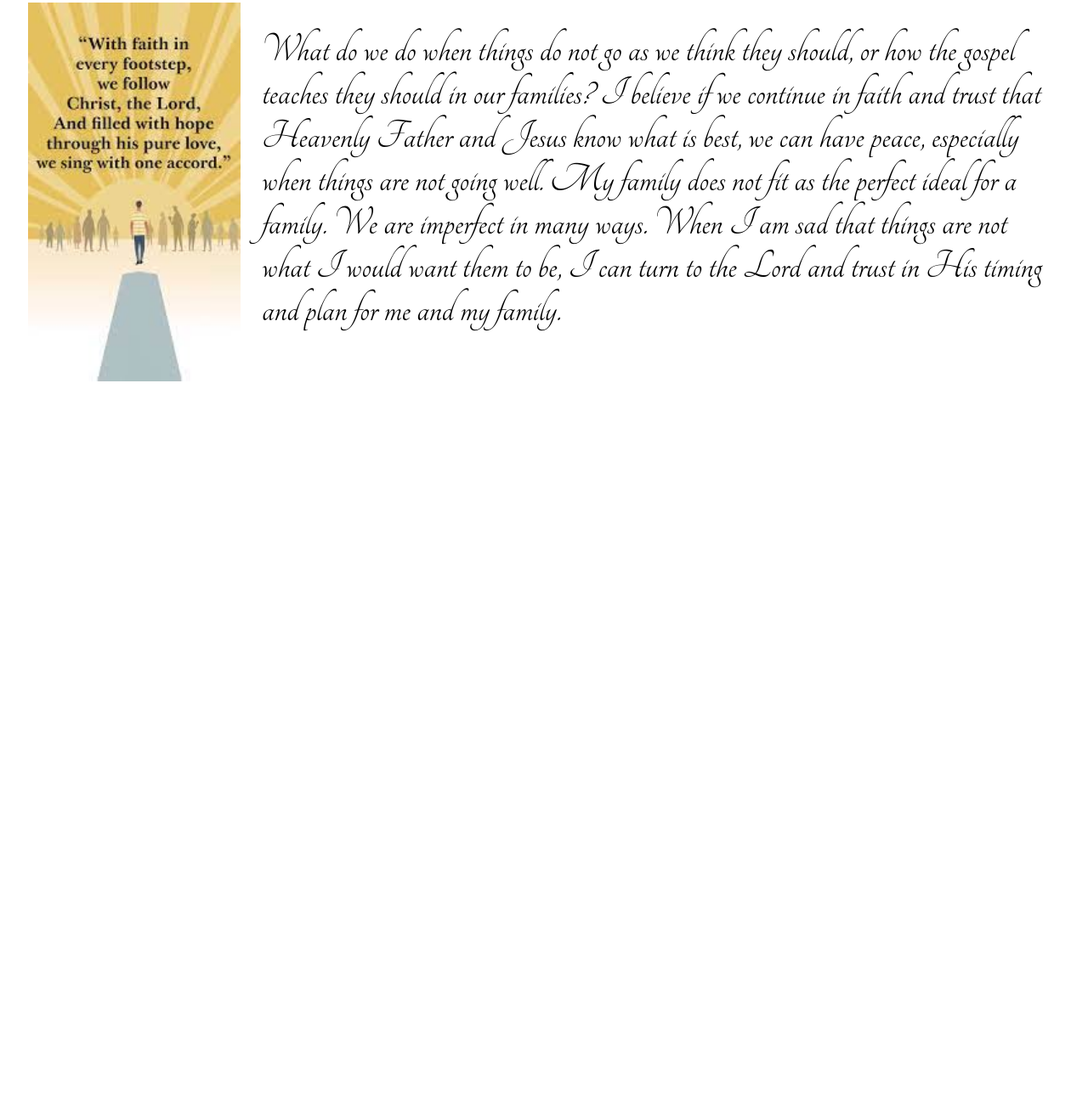
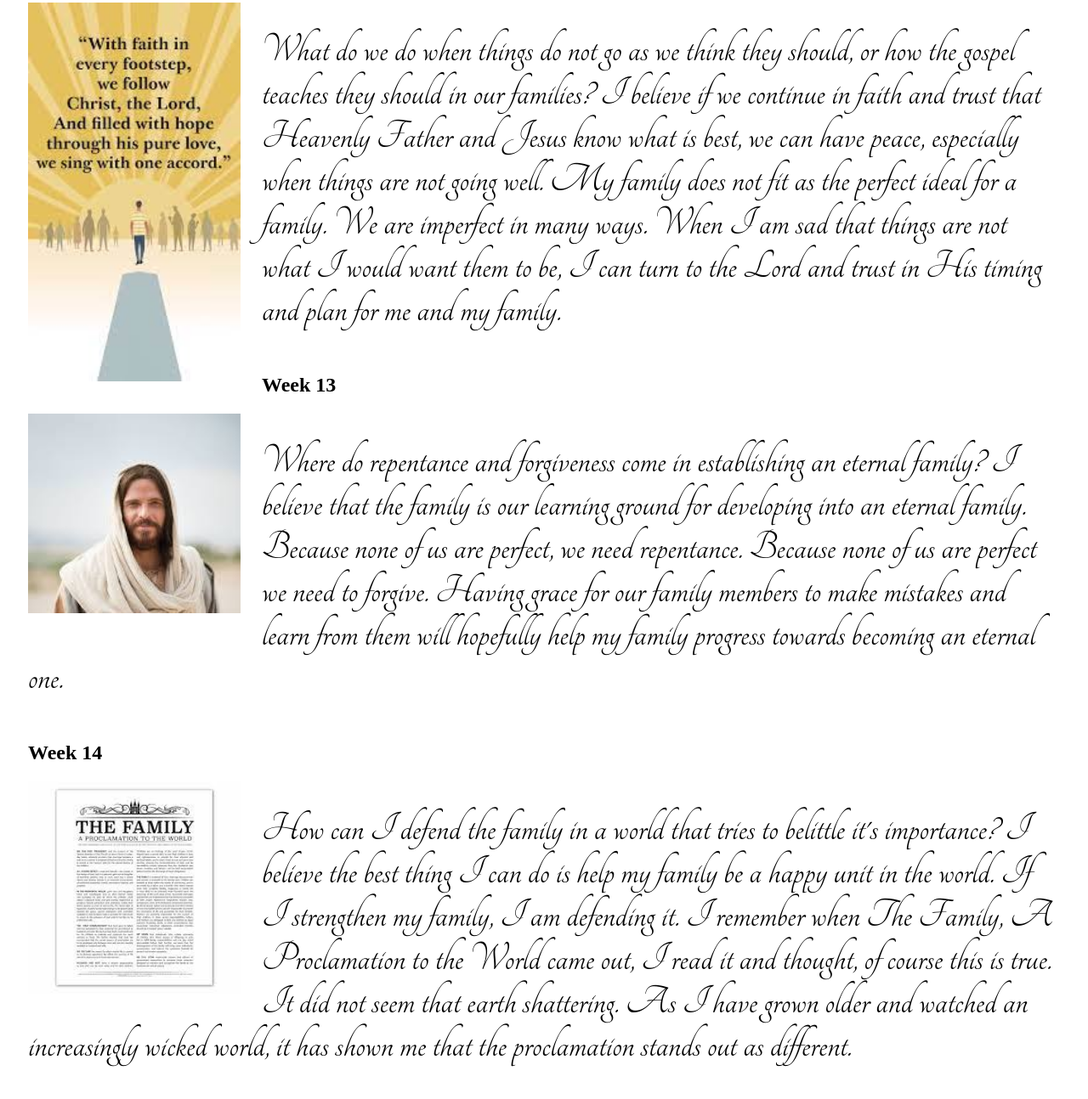
Before and after one commit to jgartside/The_Eternal_Famly, a plain HTML site: page index.html in a window 1280 px wide. Shown: the part 4947-6241 px from the top of the page at 85% size. Before the commit the page ends 5396 px from the top, so only its background shows below. Drawn offline with Linux system fonts and the light colour scheme.

Commit message:
added week 13 and 14

```diff
--- a/Styles/style.css
+++ b/Styles/style.css
@@ -104,3 +104,15 @@ main{
     float: left;
     margin-right: 25px;
 }
+.christ{
+    width: 250px;
+    position: relative;
+    float: left;
+    margin-right: 25px;
+}
+.familyproclamation{
+    width: 250px;
+    position: relative;
+    float: left;
+    margin-right: 25px;
+}
--- a/index.html
+++ b/index.html
@@ -117,6 +117,22 @@
             When I am sad that things are not what I would want them to be, I can turn to the Lord and trust in His timing and plan
             for me and my family.
         </p>
+        <h2 class="weekly">Week 13</h2>
+        <img src="./Images/Christ.jpeg" alt="Christ" class="christ">
+        <p class="paragraph">
+            Where do repentance and forgiveness come in establishing an eternal family? I believe that the family is our learning
+            ground for developing into an eternal family. Because none of us are perfect, we need repentance. Because none of us
+            are perfect we need to forgive. Having grace for our family members to make mistakes and learn from them will hopefully
+            help my family progress towards becoming an eternal one.
+        </p>
+        <h2 class="weekly">Week 14</h2>
+        <img src="./Images/family.jpeg" alt="The Family" class="familyproclamation">
+        <p class="paragraph">
+            How can I defend the family in a world that tries to belittle it's importance? I believe the best thing I can do is
+            help my family be a happy unit in the world. If I strengthen my family, I am defending it. I remember when The Family, A Proclamation
+            to the World came out, I read it and thought, of course this is true. It did not seem that earth shattering. As I have
+            grown older and watched an increasingly wicked world, it has shown me that the proclamation stands out as different.
+        </p>
     </main>
 </body>
 </html>
```
Also changed, not shown: Images/Christ.jpeg (added), Images/family.jpeg (added).
